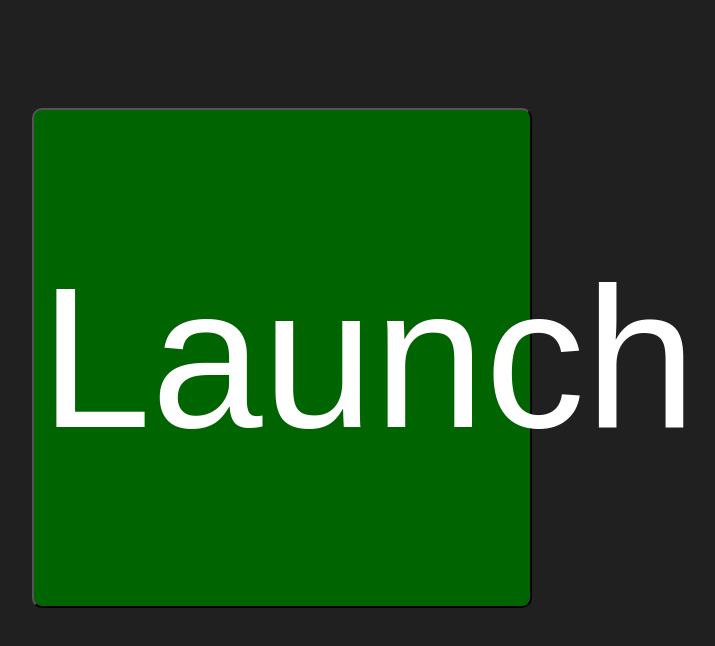
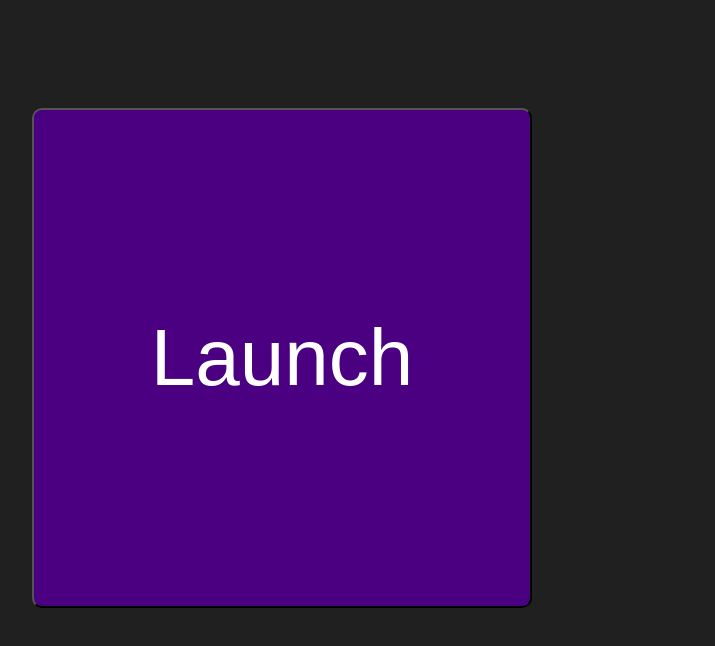
Before and after one commit to PlasmaEagler/website, a plain HTML site: page index.html in a window 1280 px wide. Shown: the whole page, without its empty margins (358-1073 px from the left). Drawn offline with Linux system fonts and the light colour scheme.

Commit message:
Update index.html

```diff
--- a/index.html
+++ b/index.html
@@ -2,7 +2,7 @@
 <html>
   <link rel="stylesheet" href="index.css">
   <body>
-    <button id="Launch" class="bttn" title="launch" style="margin-top: 100px; margin-bottom: 5px; color: rgba(255,255,255, 1);background-color: rgba(0, 100, 0, 1);border-radius: 10px;height: 500px; width: 500px;font-size: 200px;">
+    <button id="Launch" class="bttn" title="launch" style="margin-top: 100px; margin-bottom: 5px; color: rgba(255,255,255, 1);background-color: rgba(75, 0, 130, 1);border-radius: 10px;height: 500px; width: 500px;font-size: 80px;">
       Launch
     </button>
   </body>
```
